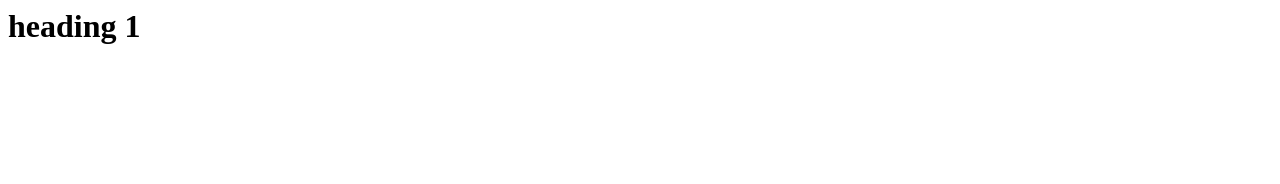
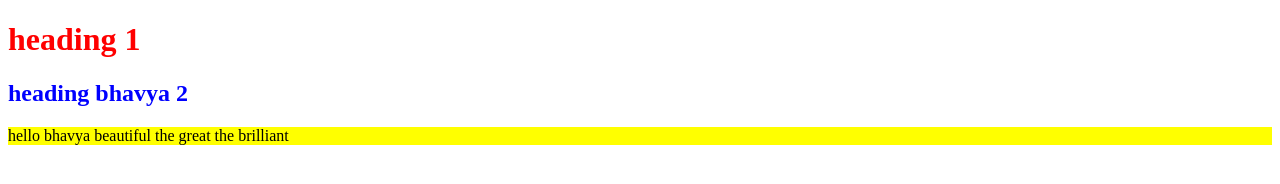
Before and after one commit to nerellabhavya/localrepo, a plain HTML site: page index.html in a window 1280 px wide. Drawn offline with Linux system fonts and the light colour scheme.

Commit message:
my first program

```diff
--- a/index.html
+++ b/index.html
@@ -1 +1,14 @@
-<h1>heading 1</h1>
+<!DOCTYPE html>
+<html lang="en">
+<head>
+    <meta charset="UTF-8">
+    <meta name="viewport" content="width=device-width, initial-scale=1.0">
+    <title>Document</title>
+    <link rel="stylesheet"href="style.css">
+</head>
+<body>
+    <h1>heading 1</h1>
+    <h2>heading bhavya 2</h2>
+    <p>hello bhavya beautiful the great the brilliant</p>
+</body>
+</html>
--- a/style.css
+++ b/style.css
@@ -1,3 +1,9 @@
 h1{
     color:red;
 }
+h2{
+    color:blue;
+}
+p{
+    background-color: yellow;
+}
```
